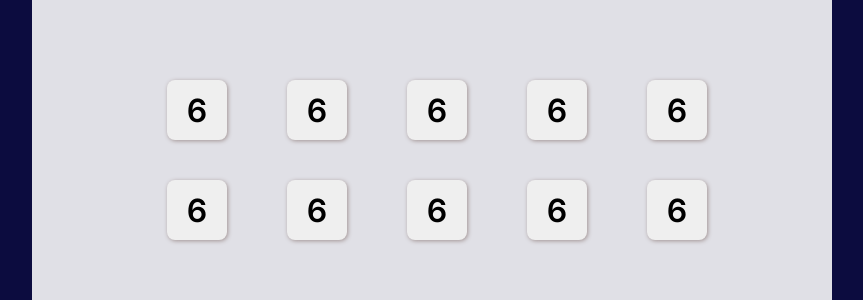
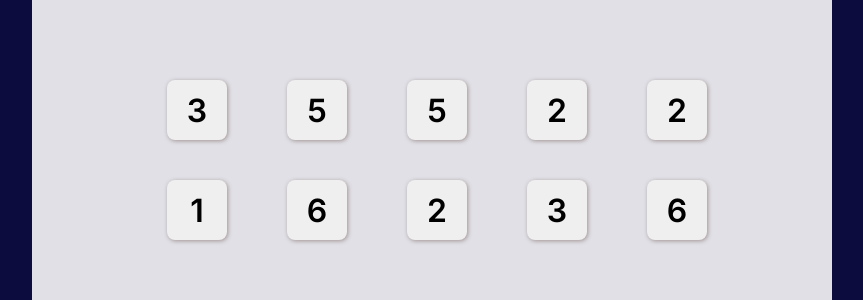
Before and after one commit to Muffinsmaniac/react-tenzies, a React (Vite) app: page / in a window 1280 px wide. Shown: the part 230-530 px from the top of the page, without its empty margins (208-1071 px from the left). Built offline with nearby package versions, Linux system fonts and the light colour scheme.

Commit message:
Die Element Array

```diff
--- a/src/components/Main.tsx
+++ b/src/components/Main.tsx
@@ -1,20 +1,24 @@
+import {useState} from "react"
 import Die from "./Die.tsx"
 
 export default function Main(){
 
+    const [dice, setDice] = useState<number[]>(generateAllNewDice);
+
+    function generateAllNewDice():number[]{
+        const numberArray:number[] = [];
+        for(let i = 0; i< 10; i++){
+            numberArray.push(Math.floor(Math.random() *6 ) +1)
+        }
+        return numberArray;
+    }
+
+    const diceComponents:React.JSX.Element[] = dice.map((value) => <Die value={value}/>)
+
     return(
         <main>
             <div className="die-container">
-                <Die value={6} />
-                <Die value={6} />
-                <Die value={6} />
-                <Die value={6} />
-                <Die value={6} />
-                <Die value={6} />
-                <Die value={6} />
-                <Die value={6} />
-                <Die value={6} />
-                <Die value={6} />
+                {diceComponents}
             </div>
 
         </main>
```
Also changed, not shown: src/index.css (line endings or trailing spaces).
